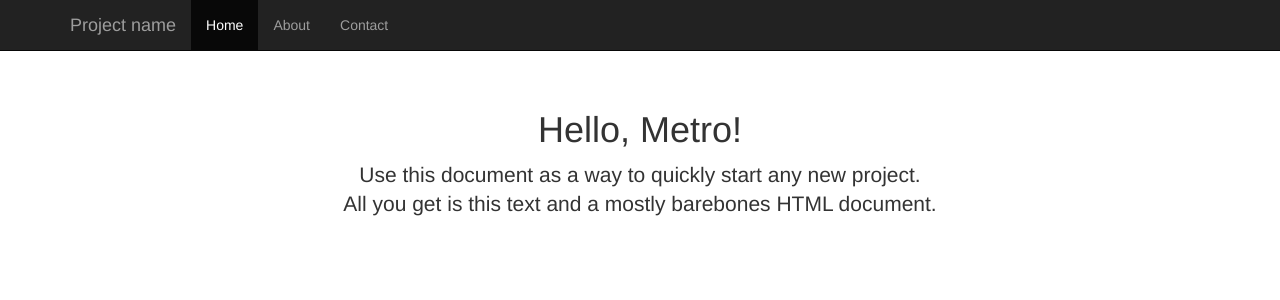
After one commit to metrophp/metroproject, a PHP site: template templates/webapp01/index.html.php in a window 1280 px wide. The commit adds this page. Shown: the top 300 px of the page. Run offline with PHP 8.4, Linux system fonts and the light colour scheme; the template is opened without the code that fills it, so the values that code supplies are empty; some libraries are stand-ins or nearby versions.

Commit message:
Initial template

```diff
--- a/etc/bootstrap.php
+++ b/etc/bootstrap.php
@@ -15,6 +15,7 @@ _didef('router',         'metrofw/router.php');
 _set('template_basedir', 'templates/');
 _set('template_baseuri', 'templates/');
 _set('template_name',    'webapp01');
+_set('site_title',       'Hello Metro');
 
 _set('route_rules',  array() );
 
--- /dev/null
+++ b/templates/webapp01/index.html.php
@@ -0,0 +1,66 @@
+<!DOCTYPE html>
+<html lang="en">
+  <head>
+    <meta charset="utf-8">
+    <meta http-equiv="X-UA-Compatible" content="IE=edge">
+    <meta name="viewport" content="width=device-width, initial-scale=1">
+    <title><?= _get('site_title', 'Hello Metro');?></title>
+
+    <!-- Latest compiled and minified CSS -->
+    <link rel="stylesheet" href="https://maxcdn.bootstrapcdn.com/bootstrap/3.3.1/css/bootstrap.min.css">
+    <style type="text/css">
+        body {
+            padding-top: 50px;
+        }
+        .starter-template {
+            padding: 40px 15px;
+            text-align: center;
+        }
+    </style>
+
+    <!-- HTML5 shim and Respond.js for IE8 support of HTML5 elements and media queries -->
+    <!-- WARNING: Respond.js doesn't work if you view the page via file:// -->
+    <!--[if lt IE 9]>
+      <script src="https://oss.maxcdn.com/html5shiv/3.7.2/html5shiv.min.js"></script>
+      <script src="https://oss.maxcdn.com/respond/1.4.2/respond.min.js"></script>
+    <![endif]-->
+  </head>
+  <body>
+
+    <nav class="navbar navbar-inverse navbar-fixed-top" role="navigation">
+      <div class="container">
+        <div class="navbar-header">
+          <button type="button" class="navbar-toggle collapsed" data-toggle="collapse" data-target="#navbar" aria-expanded="false" aria-controls="navbar">
+            <span class="sr-only">Toggle navigation</span>
+            <span class="icon-bar"></span>
+            <span class="icon-bar"></span>
+            <span class="icon-bar"></span>
+          </button>
+          <a class="navbar-brand" href="#">Project name</a>
+        </div>
+        <div id="navbar" class="collapse navbar-collapse">
+          <ul class="nav navbar-nav">
+            <li class="active"><a href="#">Home</a></li>
+            <li><a href="#about">About</a></li>
+            <li><a href="#contact">Contact</a></li>
+          </ul>
+        </div><!--/.nav-collapse -->
+      </div>
+    </nav>
+
+    <div class="container">
+
+      <div class="starter-template">
+    	<h1>Hello, Metro!</h1>
+        <p class="lead">Use this document as a way to quickly start any new project.<br> All you get is this text and a mostly barebones HTML document.</p>
+      </div>
+
+    </div><!-- /.container -->
+
+
+    <!-- jQuery (necessary for Bootstrap's JavaScript plugins) -->
+    <script src="https://ajax.googleapis.com/ajax/libs/jquery/1.11.1/jquery.min.js"></script>
+    <!-- Latest compiled and minified JavaScript -->
+    <script src="https://maxcdn.bootstrapcdn.com/bootstrap/3.3.1/js/bootstrap.min.js"></script>
+  </body>
+</html>
```
